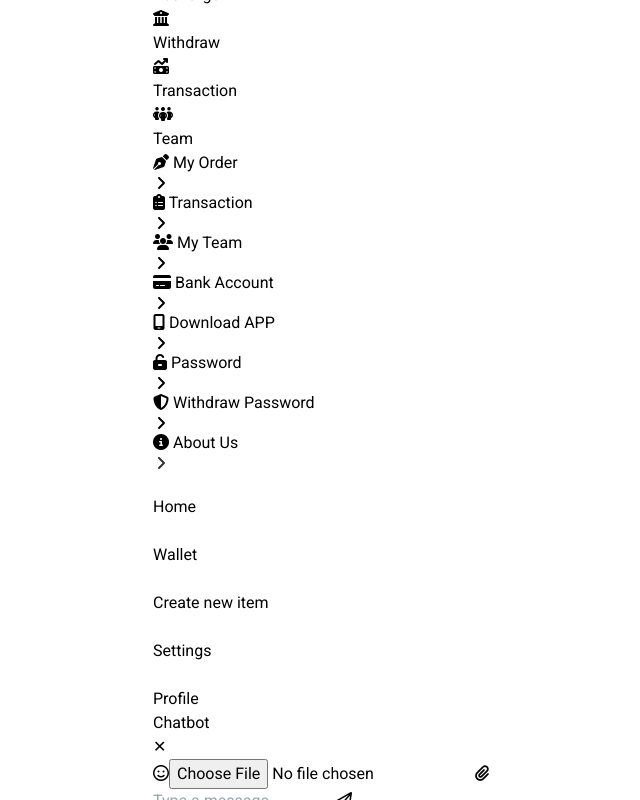
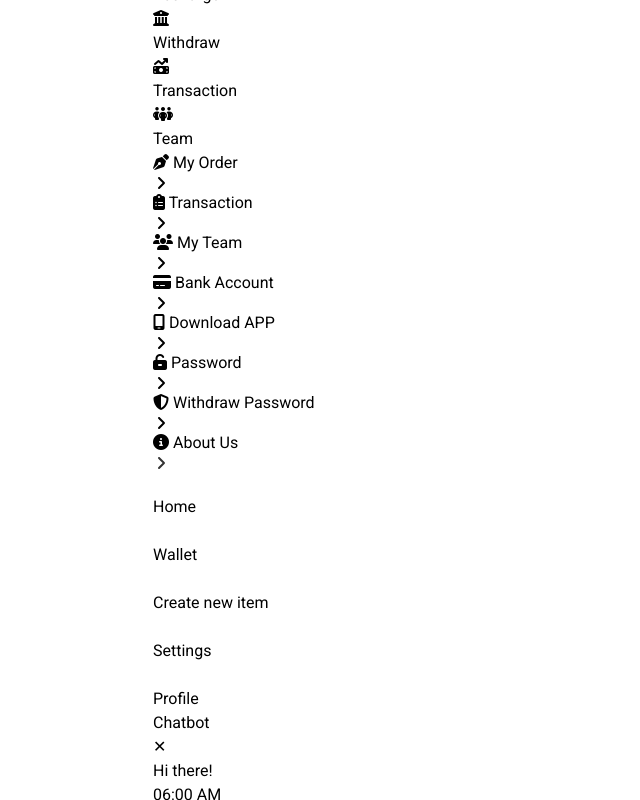
Before and after one commit to iamashishrathaur/2024, a React (Vite) app: page /my in a window 1280 px wide. Both pictures are taken after a click on the element 640 px from the left and 1596 px from the top of the page. Shown: the part 841-1641 px from the top of the page, without its empty margins (247-887 px from the left). Built offline with nearby package versions, Linux system fonts and the light colour scheme.

Commit message:
chatbot wotking allmost

```diff
--- a/package.json
+++ b/package.json
@@ -22,6 +22,7 @@
     "react-dom": "^18.3.1",
     "react-fast-marquee": "^1.6.5",
     "react-icons": "^5.2.1",
+    "react-modal-image": "^2.6.0",
     "react-router-dom": "^6.24.1",
     "react-slick": "^0.30.2",
     "recharts": "^2.12.7",
--- /dev/null
+++ b/src/Components/Chat.jsx
@@ -0,0 +1,58 @@
+import { useEffect } from 'react';
+import ImageWithModal from './ImageWithModal';
+import { useRef } from 'react';
+
+const Chat = ({ messages }) => {
+
+  const messagesEndRef = useRef(null);
+
+  const scrollToBottom = () => {
+    console.log("this is");
+    console.log(messagesEndRef.current);
+    if (messagesEndRef.current) {
+      console.log("ss");
+      messagesEndRef.current.scrollIntoView({ behavior: 'smooth' });
+    }
+  };
+
+  useEffect(() => {
+    scrollToBottom();
+  }, [messages]);
+
+
+  return (
+    <div className="w-full p-4">
+      {messages.map((message, index) => (
+        <div
+          key={index}
+          className={`mb-2 flex ${
+            message.sender === 'me' ? 'justify-end' : 'justify-start'
+          }`}
+        >
+          <div className="flex flex-col items-end">
+            <div
+              className={`rounded-2xl max-w-xs font-[Arial] select-text ${
+                message.sender === 'me' && message.type === 'text'
+                  ? 'p-3 bg-blue-500 text-white'
+                  : message.sender === 'other' && message.type === 'text'
+                  ? 'p-3 bg-gray-200 text-black'
+                  : ''
+              }`}
+            >
+              {message.type === 'text' ? (
+                message.text
+              ) : (
+                <ImageWithModal src={message.text} alt={Date.now()} />
+              )}
+            </div>
+            <div className="text-xs text-gray-500 mt-1">
+              {message.status}
+            </div>
+          </div>
+        </div>
+      ))}
+    </div>
+  );
+};
+
+export default Chat;
--- a/src/Components/ChatbotPopup.jsx
+++ b/src/Components/ChatbotPopup.jsx
@@ -1,32 +1,27 @@
 import React, { useState } from 'react';
 import ChatBot from './ChatBot';
-import data from '@emoji-mart/data';
-import Picker from '@emoji-mart/react';
+import Chat from './Chat';
 
 const ChatbotPopup = () => {
   const [isOpen, setIsOpen] = useState(false);
-  const [messages, setMessages] = useState([]);
+  const [messages, setMessages] = useState([{type: 'text', text: 'Hi there!', sender: 'other', status:new Date().toLocaleTimeString([], { hour: '2-digit', minute: '2-digit' })}]);
+
   const [input, setInput] = useState('');
-  const [showEmojiPicker, setShowEmojiPicker] = useState(false);
 
   const handleSendMessage = () => {
     if (input.trim()) {
-      setMessages([...messages, { text: input, type: 'text' }]);
+      setMessages([...messages, { text: input, type: 'text', sender:'me',status:'sending...'}]);
       setInput('');
     }
   };
 
-  const handleEmojiSelect = (emoji) => {
-    setInput(input + emoji.native);
-    setShowEmojiPicker(false);
-  };
 
   const handleImageUpload = (event) => {
     const file = event.target.files[0];
     if (file) {
       const reader = new FileReader();
       reader.onloadend = () => {
-        setMessages([...messages, { text: reader.result, type: 'image' }]);
+        setMessages([...messages, { text: reader.result, type: 'image',sender:'me', status:'sending...'}]);
       };
       reader.readAsDataURL(file);
     }
@@ -46,31 +41,13 @@ const ChatbotPopup = () => {
             </button>
           </div>
           <div className="flex-grow p-4 overflow-auto">
-            {messages.map((message, index) => (
-              <div key={index} className="mb-2">
-                {message.type === 'text' ? (
-                  <div className="bg-gray-200 p-2 rounded">{message.text}</div>
-                ) : (
-                  <img src={message.text} alt="Uploaded" className="max-w-full h-auto rounded" />
-                )}
-              </div>
-            ))}
+            <Chat key={messages} messages={messages}/>
           </div>
-          <div className="p-4 w-full flex items-center space-x-2">
-            {showEmojiPicker && (
-              <div className=' w-5'>
-                <Picker
-                data={data}
-                onEmojiSelect={handleEmojiSelect}
-                className="mr-2"
-              />
-              </div>
-            )}
-            <div className='flex items-center p-2 border border-gray-300 rounded'>
-              <i className="fa-regular fa-face-smile px-1" onClick={() => setShowEmojiPicker(!showEmojiPicker)}></i>
+          <div className="p-4 w-full flex items-center justify-center">
+            <div className='flex w-full items-center p-2 border border-gray-300 rounded-3xl'>
               <input type="file" accept="image/*" onChange={handleImageUpload} className="hidden" id="imageUpload"/>
-              <label htmlFor="imageUpload" className="px-2 cursor-pointer">
-                <i className="fa fa-paperclip"></i>
+              <label htmlFor="imageUpload" className="pl-2 pr-4 cursor-pointer">
+                <i className="fa fa-paperclip text-gray-500"></i>
               </label>
               <input type="text" value={input} onChange={(e) => setInput(e.target.value)} className="flex-grow outline-none border-none pr-1" placeholder="Type a message..." />
               <i className="fa-regular fa-paper-plane p-2 cursor-pointer" onClick={handleSendMessage}></i>
@@ -83,5 +60,11 @@ const ChatbotPopup = () => {
     </div>
   );
 };
+const messages = [
+  { type: 'text', text: 'Hello!', sender: 'other' },
+  { type: 'text', text: 'Hi there!', sender: 'me' },
+  { type: 'text', text: 'hello how are you', sender: 'me' },
+  // Add more messages here...
+];
 
 export default ChatbotPopup;
--- /dev/null
+++ b/src/Components/ImageWithModal.jsx
@@ -0,0 +1,16 @@
+import ModalImage from 'react-modal-image';
+
+const ImageWithModal = ({ src, alt }) => {
+  return (
+    <div>
+      <ModalImage
+        small={src}
+        large={src}
+        alt={alt}
+        className="w-20 h-auto rounded bg-none"
+      />
+    </div>
+  );
+};
+
+export default ImageWithModal;
```
Also changed, not shown: 1 other file (tests, documents, lock files or other folders).
